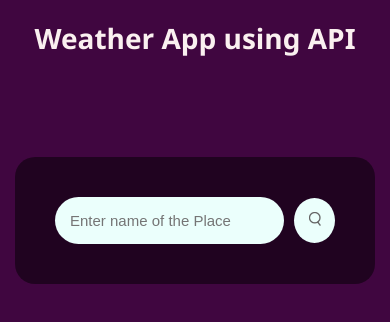
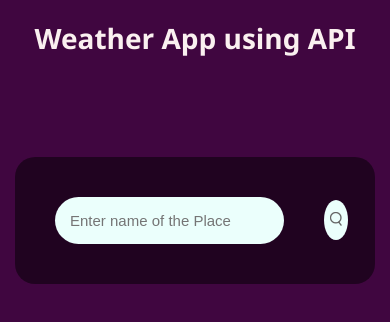
Before and after one commit to NitkarshChourasia/CodeClause-WeatherApp, a plain HTML site: page index.html in a window 390 px wide. Drawn offline with Linux system fonts and the light colour scheme.

Commit message:
style.css

```diff
--- a/style.css
+++ b/style.css
@@ -155,7 +155,7 @@ h1 {
         height: 27px;
         border-radius: 30px;
         flex: 1;
-        margin-right: 10px;
+        margin-right: 40px;
         font-size: 15px;
     }
 
@@ -164,8 +164,8 @@ h1 {
         outline: 0;
         background: #ebfffc;
         border-radius: 50%;
-        width: 45px;
-        height: 45px;
+        width: 40px;
+        height: 40px;
         cursor: pointer;
     }
 
```
